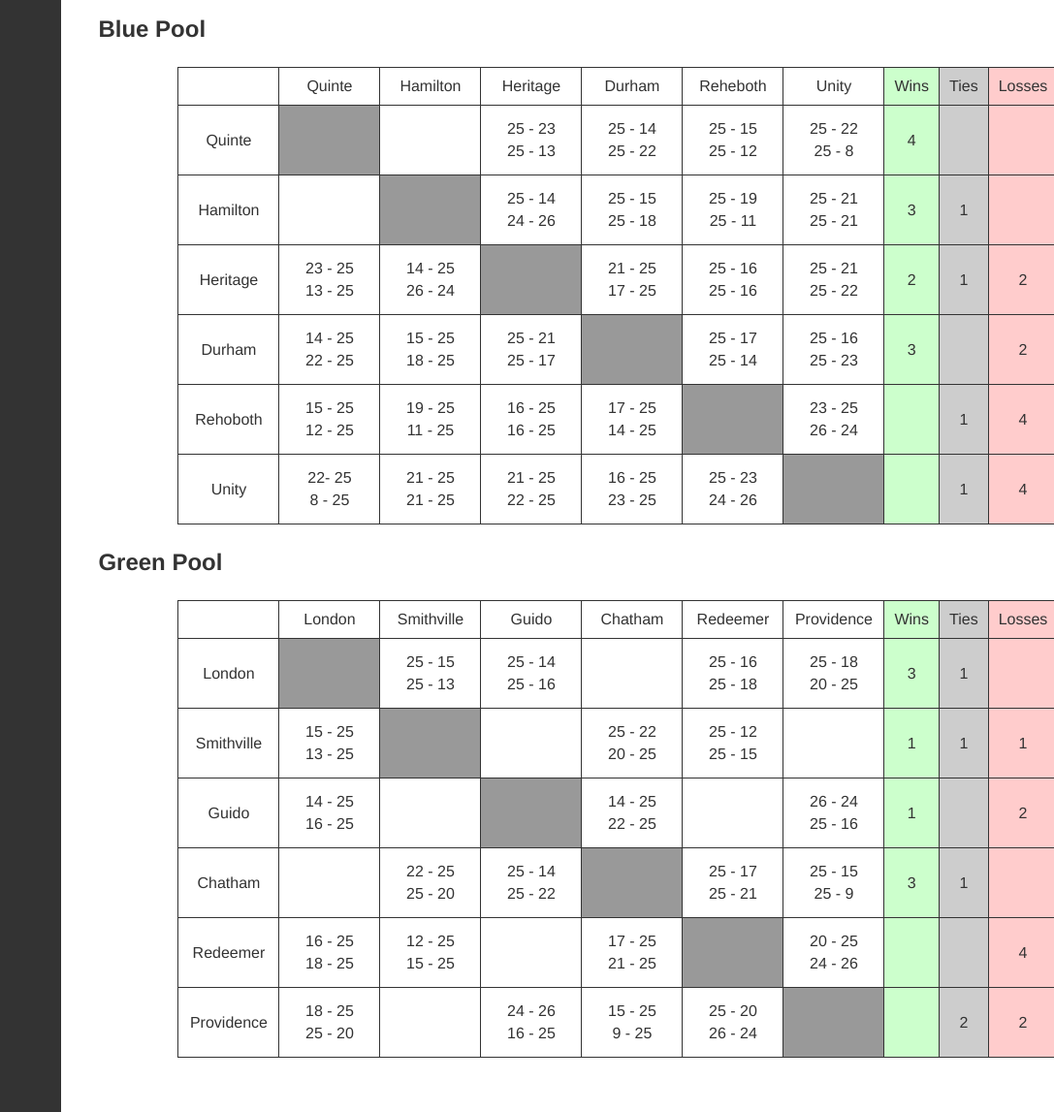
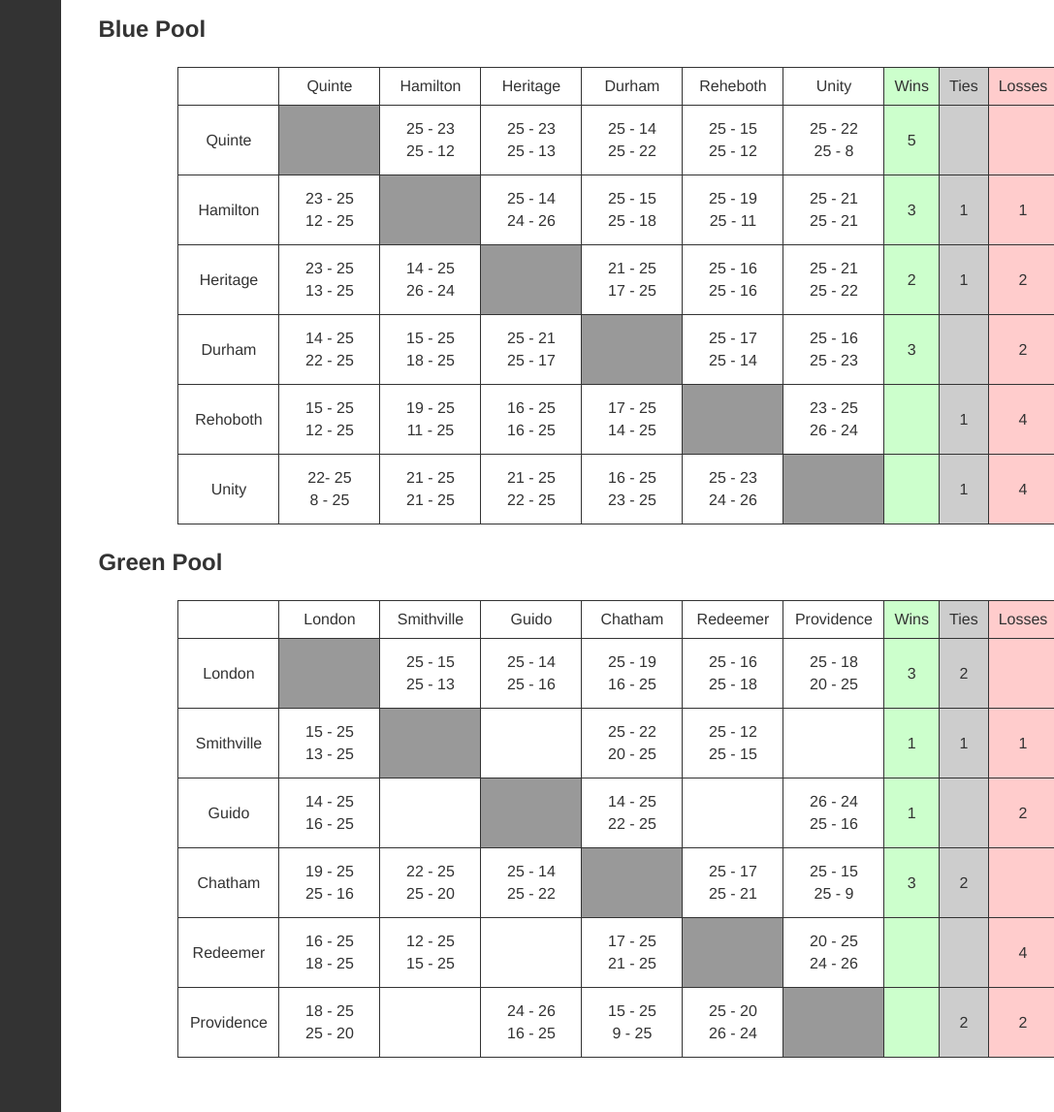
Before and after one commit to OCSSAA/OCSSAA.github.io, a plain HTML site: page results/index.html in a window 1280 px wide. Shown: the part 720-1867 px from the top of the page at 97% size, without its empty margins (193-1280 px from the left). Drawn offline with Linux system fonts and the light colour scheme.

Commit message:
Results update

```diff
--- a/results/index.html
+++ b/results/index.html
@@ -65,7 +65,7 @@
 								<p></p>
 							</td>
 							<td>
-								<p></p>
+								<p>25 - 16</p>
 								<p></p>
 								<p></p>
 							</td>
@@ -193,7 +193,7 @@
 							<tr>
 							<td>Brampton</td>
 							<td>
-								<p></p>
+								<p>16 - 25</p>
 								<p></p>
 								<p></p>
 							</td>
@@ -249,8 +249,8 @@
 							<td>Quinte</td>
 							<td style="background: #999"></td>
 							<td>
-								<p></p>
-								<p></p>
+								<p>25 - 23</p>
+								<p>25 - 12</p>
 								<p></p>
 							</td>
 							<td>
@@ -273,7 +273,7 @@
 								<p>25 - 8</p>
 								<p></p>
 							</td>
-							<td>4</td>
+							<td>5</td>
 							<td></td>
 							<td></td>
 							<td></td>
@@ -284,8 +284,8 @@
 							<tr>
 							<td>Hamilton</td>
 							<td>
-								<p></p>
-								<p></p>
+								<p>23 - 25</p>
+								<p>12 - 25</p>
 								<p></p>
 							</td>
 							<td style="background: #999"></td>
@@ -311,7 +311,7 @@
 							</td>
 							<td>3</td>
 							<td>1</td>
-							<td></td>
+							<td>1</td>
 							<td></td>
 							<td></td>
 							<td></td>
@@ -494,8 +494,8 @@
 								<p></p>
 							</td>
 							<td>
-								<p></p>
-								<p></p>
+								<p>25 - 19</p>
+								<p>16 - 25</p>
 								<p></p>
 							</td>
 							<td>
@@ -509,7 +509,7 @@
 								<p></p>
 							</td>
 							<td>3</td>
-							<td>1</td>
+							<td>2</td>
 							<td></td>
 							<td></td>
 							<td></td>
@@ -591,8 +591,8 @@
 							<tr>
 							<td>Chatham</td>
 							<td>
-								<p></p>
-								<p></p>
+								<p>19 - 25</p>
+								<p>25 - 16</p>
 								<p></p>
 							</td>
 							<td>
@@ -617,7 +617,7 @@
 								<p></p>
 							</td>
 							<td>3</td>
-							<td>1</td>
+							<td>2</td>
 							<td></td>
 							<td></td>
 							<td></td>
```
